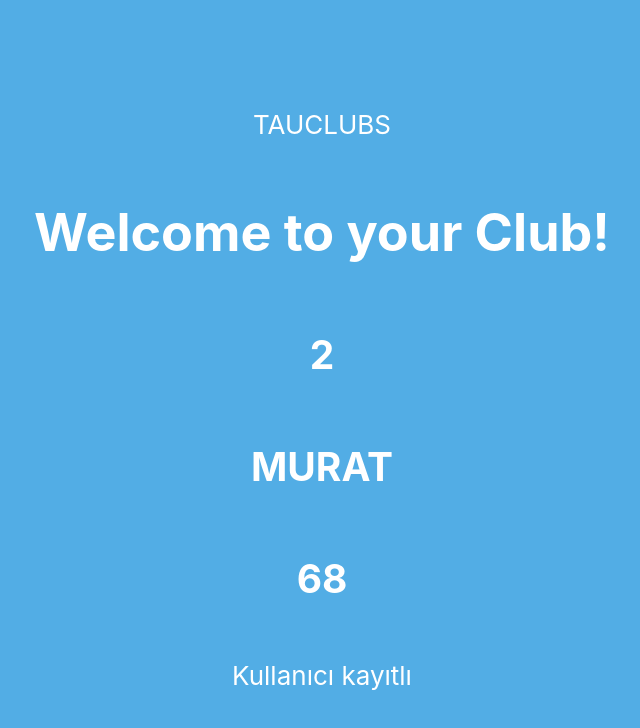
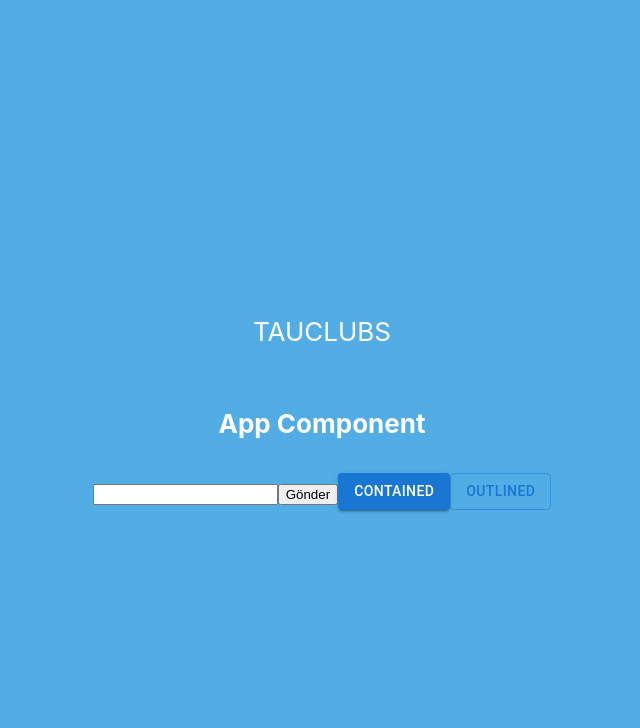
Before and after one commit to egecagdas/INF303-WS22_TAUClubs-Frontend, a React (Create React App) app in the folder tauclubs/: page / in a window 1280 px wide. Shown: the top 728 px of the page, without its empty margins (318-958 px from the left). Built offline with nearby package versions, Linux system fonts and the light colour scheme.

Commit message:
Mui Components yüklendi

```diff
--- a/tauclubs/package.json
+++ b/tauclubs/package.json
@@ -3,6 +3,10 @@
   "version": "0.1.0",
   "private": true,
   "dependencies": {
+    "@emotion/react": "^11.10.5",
+    "@emotion/styled": "^11.10.5",
+    "@mui/icons-material": "^5.10.16",
+    "@mui/material": "^5.10.17",
     "@testing-library/jest-dom": "^5.16.5",
     "@testing-library/react": "^13.4.0",
     "@testing-library/user-event": "^13.5.0",
--- a/tauclubs/src/App.js
+++ b/tauclubs/src/App.js
@@ -1,5 +1,6 @@
 import logo from './logo.svg';
 import './App.css';
+import User from './components/user';
 
 function App() {
     const test = 34;
@@ -20,19 +21,8 @@
         >
 
         </a>
-
-          <h1> Welcome to your Club! </h1>
-
-          <h2> {1+1} </h2>
-          <h2> { "murat".toUpperCase()}</h2>
-          <h2>{test + test}</h2>
-
-          <div>
-              {
-                  isAuth ? <p>Kullanıcı kayıtlı</p>
-                      :null
-              }
-          </div>
+          <h4> App Component </h4>
+           <User/>
 
       </header>
 
--- /dev/null
+++ b/tauclubs/src/components/user.js
@@ -0,0 +1,21 @@
+import React, { Component} from "react";
+import Button from '@mui/material/Button';
+
+class User extends Component{
+    render() {
+
+        return (
+            <div>
+                <form>
+                    <input type = 'text'/>
+                    <button>Gönder</button>
+                    <Button variant="contained">Contained</Button>
+                    <Button variant="outlined">Outlined</Button>
+                </form>
+
+            </div>
+        )
+    }
+}
+
+export default User;
```
